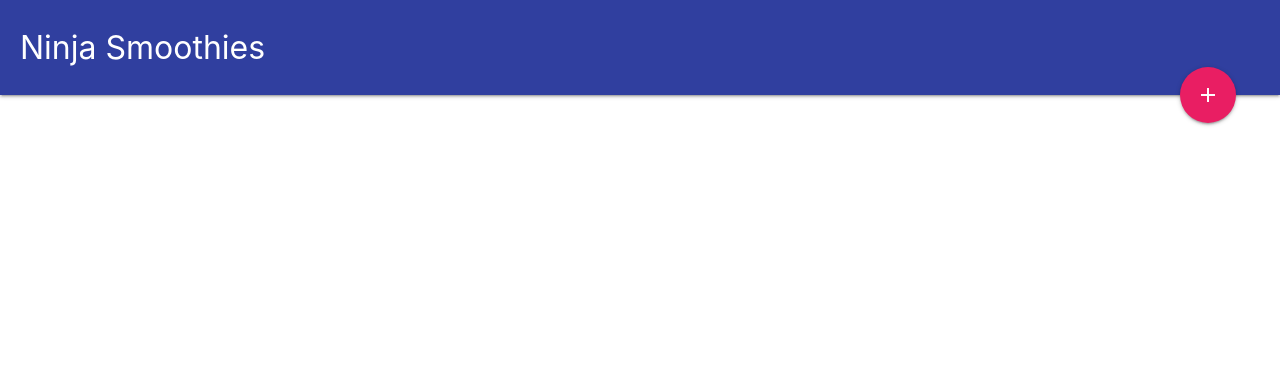
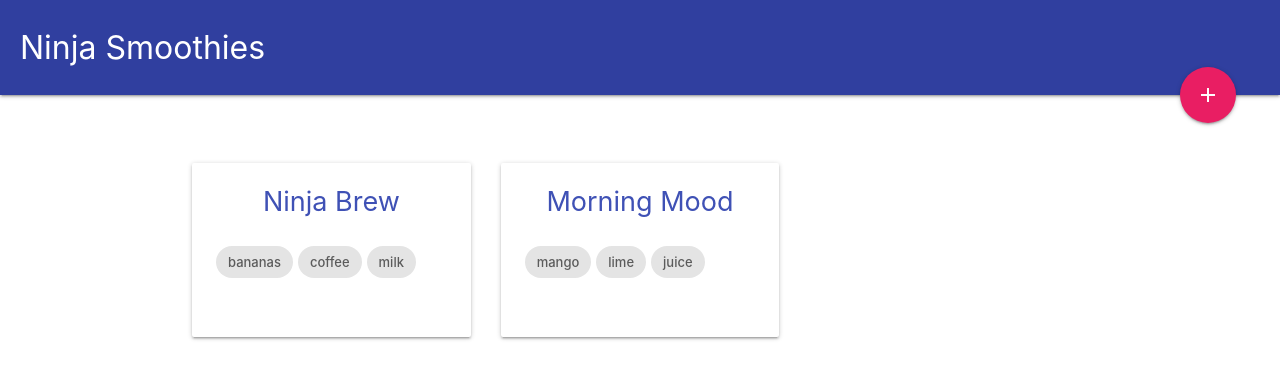
Before and after one commit to jhnnyk/Udemy-vuefirebase-ninjasmoothies, a Vue app: page / in a window 1280 px wide. Shown: the top 378 px of the page. Built offline with nearby package versions, Linux system fonts and the light colour scheme.

Commit message:
index component

```diff
--- /dev/null
+++ b/src/components/Index.vue
@@ -0,0 +1,59 @@
+<template>
+  <div class="index container">
+    <div class="card" v-for="smoothie in smoothies" :key="smoothie.id">
+      <div class="card-content">
+        <h2 class="indigo-text">{{ smoothie.title }}</h2>
+        <ul class="ingredients">
+          <li v-for="(ingredient, index) in smoothie.ingredients" :key="index">
+            <span class="chip">{{ ingredient }}</span>
+          </li>
+        </ul>
+      </div>
+    </div>
+  </div>
+</template>
+
+<script>
+export default {
+  name: "Index",
+  data() {
+    return {
+      smoothies: [
+        {
+          title: "Ninja Brew",
+          slug: "ninja-brew",
+          ingredients: ["bananas", "coffee", "milk"],
+          id: 1
+        },
+        {
+          title: "Morning Mood",
+          slug: "morning-mood",
+          ingredients: ["mango", "lime", "juice"],
+          id: 2
+        }
+      ]
+    };
+  }
+};
+</script>
+
+<!-- Add "scoped" attribute to limit CSS to this component only -->
+<style>
+.index {
+  display: grid;
+  grid-template-columns: 1fr 1fr 1fr;
+  grid-gap: 30px;
+  margin-top: 60px;
+}
+.index h2 {
+  font-size: 1.8em;
+  text-align: center;
+  margin-top: 0;
+}
+.index .ingredients {
+  margin: 30px auto;
+}
+.index .ingredients li {
+  display: inline-block;
+}
+</style>
--- a/src/views/Home.vue
+++ b/src/views/Home.vue
@@ -1,9 +1,16 @@
 <template>
-  <div class="home"></div>
+  <div class="home">
+    <Index />
+  </div>
 </template>
 
 <script>
+import Index from "@/components/Index";
+
 export default {
-  name: "home"
+  name: "home",
+  components: {
+    Index
+  }
 };
 </script>
```
Also changed, not shown: src/components/HelloWorld.vue (deleted, +0 -122 lines).
